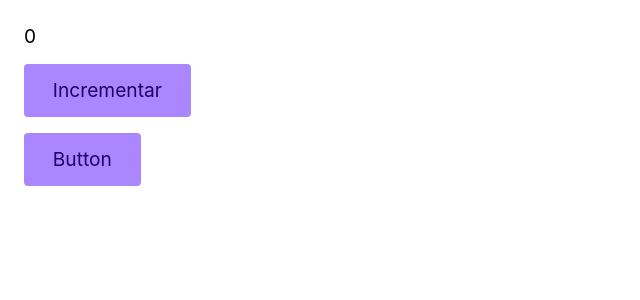
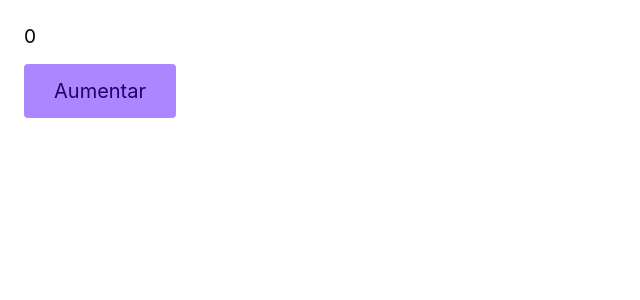
Before and after one commit to paulodutra/react-with-vite-and-ts, a React (Vite) app: page / in a window 1280 px wide. Shown: the top 300 px of the page, without its empty margins (0-640 px from the left). Built offline with nearby package versions, Linux system fonts and the light colour scheme.

Commit message:
feat: add button component with props

```diff
--- a/src/App.tsx
+++ b/src/App.tsx
@@ -10,8 +10,7 @@ function App() {
   return (
     <div>
       <p>{total}</p>
-      <button onClick={increment}>Incrementar</button>
-      <Button/>
+      <Button onClick={increment} lenghtButton="1.25rem">Aumentar</Button>
     </div>
   )
 }
--- a/src/Button.tsx
+++ b/src/Button.tsx
@@ -1,7 +1,14 @@
-import React from 'react'
+import React, { ReactNode } from 'react'
 
-export const Button = () => {
+type ButtonProps = {
+    lenghtButton?: string;
+    children: ReactNode;
+    onClick?: () => void
+};
+export const Button = (props: ButtonProps) => {
   return (
-    <button>Button</button>
+    <button onClick={props.onClick} style={{fontSize: props.lenghtButton}}>
+        {props.children}
+    </button>
   )
 }
```
